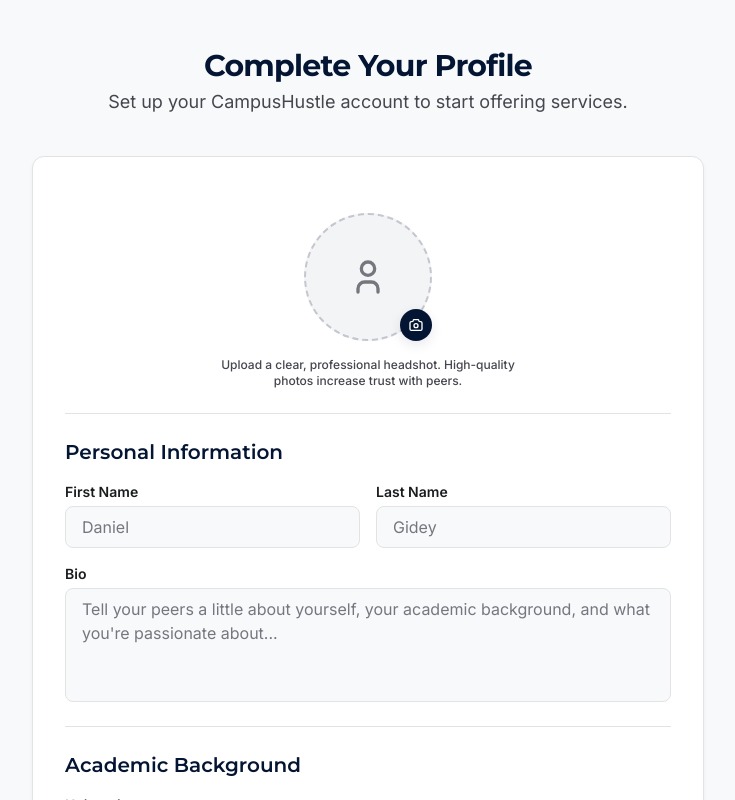
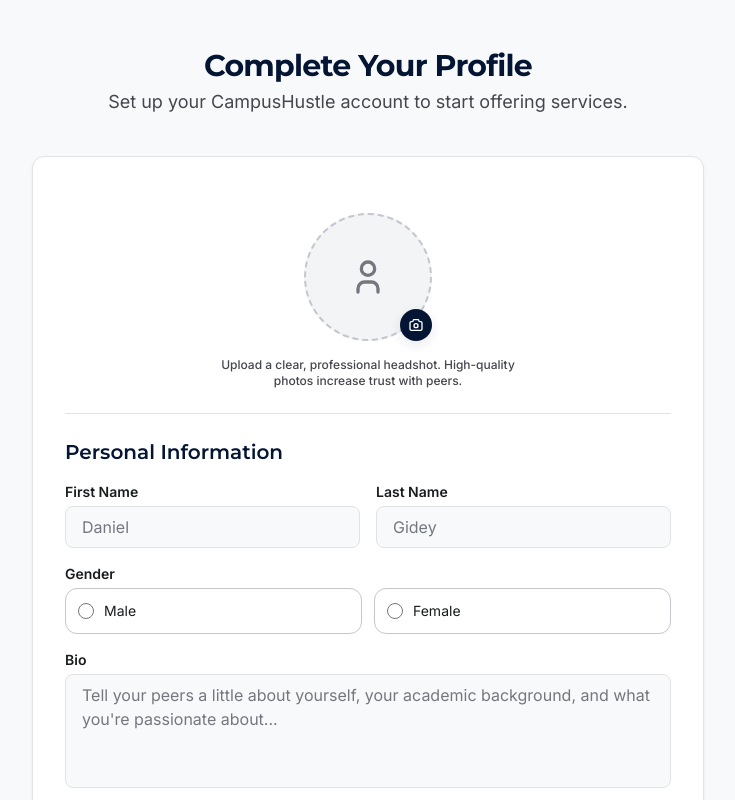
Before and after one commit to CampusHustle/frontend, a React (Vite) app: page /complete-profile in a window 1280 px wide. Shown: the top 800 px of the page, without its empty margins (272-1007 px from the left). Built offline with nearby package versions, Linux system fonts and the light colour scheme.

Commit message:
feat(profile): add gender selector (male/female) to complete profile screen and edit modal

```diff
--- a/src/components/EditProfileModal.jsx
+++ b/src/components/EditProfileModal.jsx
@@ -61,6 +61,7 @@ function EditProfileForm({ user, onClose, onSave }) {
   const parts = (user?.name || '').split(' ')
   const [firstName, setFirstName] = useState(parts[0] || '')
   const [lastName, setLastName] = useState(parts.slice(1).join(' ') || '')
+  const [gender, setGender] = useState(user?.gender || '')
   const [profilePicUrl, setProfilePicUrl] = useState(user?.profilePicUrl || '')
   const [bio, setBio] = useState(user?.bio || '')
   const [university, setUniversity] = useState(user?.university || '')
@@ -119,6 +120,7 @@ function EditProfileForm({ user, onClose, onSave }) {
     const updatedUser = {
       ...user,
       name: fullName || user?.name || 'Student',
+      gender: gender ? gender.toLowerCase().trim() : null,
       profilePicUrl: profilePicUrl || '',
       bio: bio.trim(),
       university: university.trim(),
@@ -221,6 +223,49 @@ function EditProfileForm({ user, onClose, onSave }) {
               value={lastName}
               onChange={(e) => setLastName(e.target.value)}
             />
+          </div>
+        </div>
+
+        {/* Gender */}
+        <div className="flex flex-col gap-1">
+          <label className={labelClass}>
+            Gender
+          </label>
+          <div className="grid grid-cols-2 gap-3">
+            <label
+              className={`flex items-center gap-2.5 rounded-lg border p-2.5 cursor-pointer transition-all ${
+                gender === 'male'
+                  ? 'border-primary bg-primary/5 text-primary font-semibold ring-1 ring-primary'
+                  : 'border-outline-variant bg-surface-lowest text-on-surface hover:bg-surface-low'
+              }`}
+            >
+              <input
+                type="radio"
+                name="edit-gender"
+                value="male"
+                checked={gender === 'male'}
+                onChange={(e) => setGender(e.target.value)}
+                className="accent-primary size-3.5 cursor-pointer"
+              />
+              <span className="text-xs">Male</span>
+            </label>
+            <label
+              className={`flex items-center gap-2.5 rounded-lg border p-2.5 cursor-pointer transition-all ${
+                gender === 'female'
+                  ? 'border-primary bg-primary/5 text-primary font-semibold ring-1 ring-primary'
+                  : 'border-outline-variant bg-surface-lowest text-on-surface hover:bg-surface-low'
+              }`}
+            >
+              <input
+                type="radio"
+                name="edit-gender"
+                value="female"
+                checked={gender === 'female'}
+                onChange={(e) => setGender(e.target.value)}
+                className="accent-primary size-3.5 cursor-pointer"
+              />
+              <span className="text-xs">Female</span>
+            </label>
           </div>
         </div>
 
--- a/src/screens/CompleteProfileScreen.jsx
+++ b/src/screens/CompleteProfileScreen.jsx
@@ -74,6 +74,7 @@ export default function CompleteProfileScreen({ user, onFinish }) {
     return {
       firstName: parts[0] || '',
       lastName: parts.slice(1).join(' ') || '',
+      gender: effectiveUser?.gender || '',
       profilePicUrl: effectiveUser?.profilePicUrl || '',
       bio: effectiveUser?.bio || '',
       university: effectiveUser?.university || 'Mekelle University',
@@ -218,6 +219,47 @@ export default function CompleteProfileScreen({ user, onFinish }) {
                     value={form.lastName}
                     onChange={set('lastName')}
                   />
+                </div>
+              </div>
+              <div className="flex flex-col gap-1">
+                <label className={labelClass}>
+                  Gender
+                </label>
+                <div className="grid grid-cols-2 gap-3">
+                  <label
+                    className={`flex items-center gap-2.5 rounded-xl border p-3 cursor-pointer transition-all ${
+                      form.gender === 'male'
+                        ? 'border-primary bg-primary/5 text-primary font-semibold ring-1 ring-primary'
+                        : 'border-outline-variant bg-surface-lowest text-on-surface hover:bg-surface-low'
+                    }`}
+                  >
+                    <input
+                      type="radio"
+                      name="gender"
+                      value="male"
+                      checked={form.gender === 'male'}
+                      onChange={set('gender')}
+                      className="accent-primary size-4 cursor-pointer"
+                    />
+                    <span className="text-sm">Male</span>
+                  </label>
+                  <label
+                    className={`flex items-center gap-2.5 rounded-xl border p-3 cursor-pointer transition-all ${
+                      form.gender === 'female'
+                        ? 'border-primary bg-primary/5 text-primary font-semibold ring-1 ring-primary'
+                        : 'border-outline-variant bg-surface-lowest text-on-surface hover:bg-surface-low'
+                    }`}
+                  >
+                    <input
+                      type="radio"
+                      name="gender"
+                      value="female"
+                      checked={form.gender === 'female'}
+                      onChange={set('gender')}
+                      className="accent-primary size-4 cursor-pointer"
+                    />
+                    <span className="text-sm">Female</span>
+                  </label>
                 </div>
               </div>
               <div className="flex flex-col gap-1">
--- a/src/utils/user.js
+++ b/src/utils/user.js
@@ -8,6 +8,7 @@ export function profileFromForm(form) {
   const name = [form.firstName, form.lastName].filter(Boolean).join(' ').trim()
   return {
     ...(name ? { name } : {}),
+    gender: form.gender ? form.gender.toLowerCase().trim() : undefined,
     profilePicUrl: form.profilePicUrl || '',
     bio: form.bio?.trim() || '',
     university: form.university?.trim() || '',
```
Also changed, not shown: 1 other file (tests, documents, lock files or other folders).
